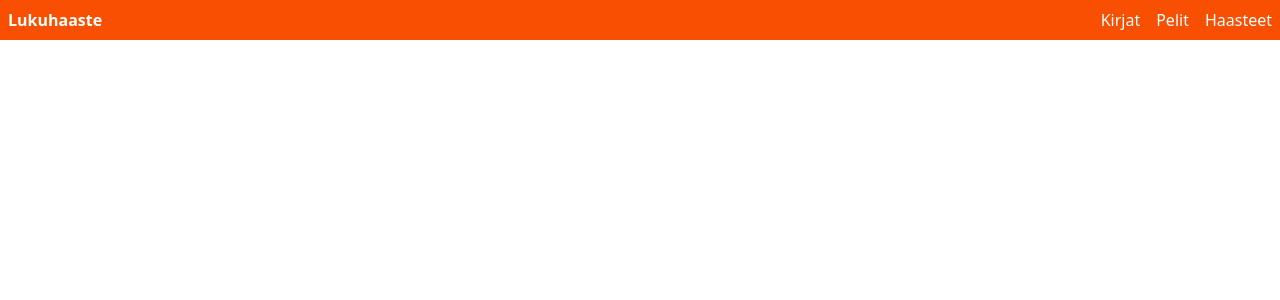
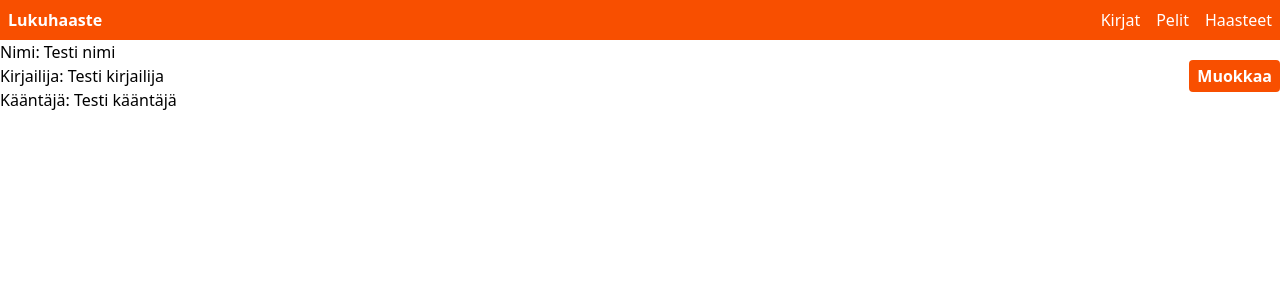
Before and after one commit to Exaltead/helmet-tool, a Vue app in the folder frontend/: page /library/1 in a window 1280 px wide. Shown: the top 300 px of the page. Built offline with nearby package versions, Linux system fonts and the light colour scheme.

Commit message:
feat: moved entry component to own view

```diff
--- /dev/null
+++ b/frontend/src/components/Entry/EntryBasics.vue
@@ -0,0 +1,54 @@
+<script lang="ts" setup>
+import type { Entry } from '@/models/entry';
+import { ref } from 'vue';
+import Button from "@/components/basics/Button.vue"
+import TextInput from "@/components/basics/TextInput.vue"
+
+const itemBase: Entry = {
+  kind: 'Book',
+  id: '1234',
+  name: 'Testi nimi',
+  author: ' Testi kirjailija',
+  translator: 'Testi kääntäjä'
+}
+
+const item = ref(itemBase)
+
+const inEditMode = ref(false)
+
+const displayText = ref("Muokkaa")
+
+const modifyTarget = ref<Entry>({...item.value})
+
+function toggleEdit() {
+  if(inEditMode.value) {
+    item.value = { ...modifyTarget.value }
+    inEditMode.value = false
+    displayText.value = "Muokkaa"
+  } else {
+
+    inEditMode.value = true
+    displayText.value = "Tallenna"
+    modifyTarget.value = { ...item.value }
+  }
+}
+
+</script>
+
+<template>
+  <div class="flex flex-row items-center justify-between">
+    <div class="flex flex-col gap-1"  v-if="inEditMode">
+      <TextInput name="name" label="Nimi" :required=true v-model="modifyTarget.name" />
+      <TextInput name="author" label="Kirjailija" :required=true v-model="modifyTarget.author" />
+      <TextInput name="translator" label="Kääntäjä" :required=false v-model="modifyTarget.translator" />
+
+    </div>
+    <div v-else>
+      <p>Nimi: {{ item.name }}</p>
+      <p>Kirjailija: {{ item.author }}</p>
+      <p>Kääntäjä: {{ item.translator }}</p>
+    </div>
+    <Button :onClick="toggleEdit">{{ displayText }}</Button>
+  </div>
+
+</template>
--- a/frontend/src/components/EntryListing/EntryListing.vue
+++ b/frontend/src/components/EntryListing/EntryListing.vue
@@ -5,6 +5,7 @@ import Button from "@/components/basics/Button.vue"
 import EditEntryModal from "@/components/EntryListing/EditEntryModal.vue"
 import type { Entry } from "@/models/entry"
 import IconPlus from "@/components/icons/IconPlus.vue"
+import { RouterLink } from "vue-router"
 
 
 const exampleItems: Entry[] =
@@ -77,11 +78,14 @@ function editEntry(entry: Entry): void {
           </button>
         </div>
         <div v-for="entry in items" :key="entry.id" class=" bg-white shadow-lg rounded ">
-          <button class="flex flex-col h-full w-full cursor-pointer p-10" @click="editEntry(entry)">
-            <p>{{ entry.name }}</p>
-            <p> {{ entry.author }}</p>
-            <p> {{ entry.translator }}</p>
-          </button>
+          <RouterLink :to="{ name: 'libraryItem', params: { id: entry.id } }">
+            <div class="flex flex-col h-full w-full cursor-pointer p-10">
+              <p>{{ entry.name }}</p>
+              <p> {{ entry.author }}</p>
+              <p> {{ entry.translator }}</p>
+            </div>
+          </RouterLink>
+
 
         </div>
       </div>
--- a/frontend/src/router/index.ts
+++ b/frontend/src/router/index.ts
@@ -1,5 +1,6 @@
 import { createRouter, createWebHistory } from 'vue-router'
 import EntryListingView from '@/views/EntryListingView.vue'
+import EntryView from '@/views/EntryView.vue'
 
 const router = createRouter({
   history: createWebHistory(import.meta.env.BASE_URL),
@@ -9,6 +10,11 @@ const router = createRouter({
       name: 'home',
       component: EntryListingView,
     },
+    {
+      path: '/library/:id',
+      name: 'libraryItem',
+      component: EntryView,
+    },
   ],
 })
 
--- /dev/null
+++ b/frontend/src/views/EntryView.vue
@@ -0,0 +1,11 @@
+<script lang="ts" setup>
+import EntryBasics from '@/components/Entry/EntryBasics.vue';
+
+</script>
+
+<template>
+  <main>
+    <EntryBasics />
+
+  </main>
+</template>
```
Also changed, not shown: frontend/.prettierrc.json.
